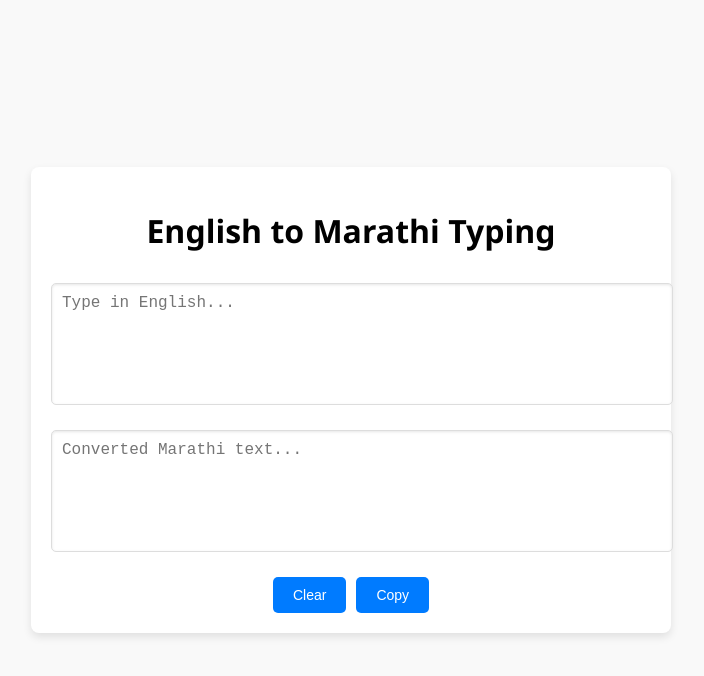
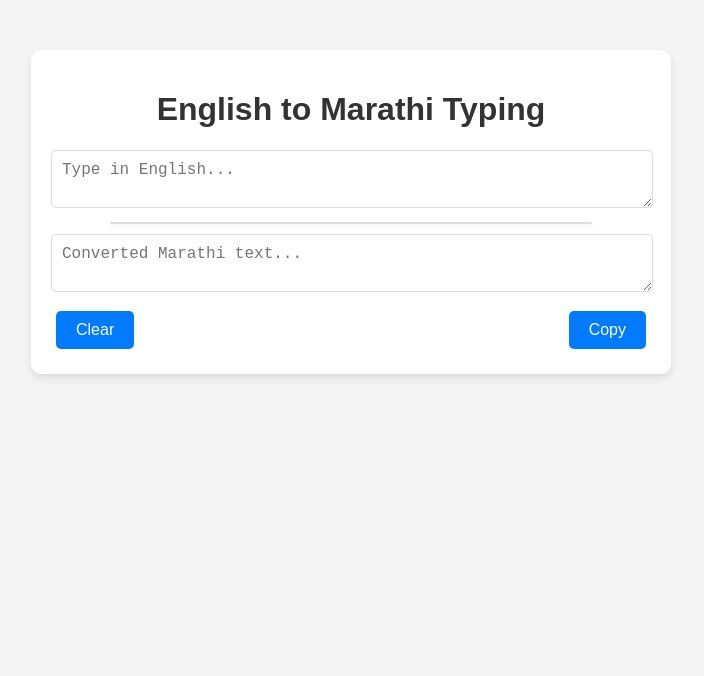
Before and after one commit to ArhanAnsari/English-to-Marathi-Typing, a plain HTML site: page index.html in a window 1280 px wide. Shown: the whole page, without its empty margins (289-993 px from the left). Drawn offline with Linux system fonts and the light colour scheme.

Commit message:
Update styles.css

```diff
--- a/styles.css
+++ b/styles.css
@@ -1,54 +1,72 @@
 /* styles.css */
+
 body {
-    font-family: 'Segoe UI', Tahoma, Geneva, Verdana, sans-serif;
-    background-color: #f9f9f9;
-    display: flex;
-    justify-content: center;
-    align-items: center;
-    height: 100vh;
+    font-family: Arial, sans-serif;
+    background-color: #f4f4f4;
     margin: 0;
+    padding: 0;
 }
 
 .container {
+    max-width: 600px;
+    margin: 50px auto;
+    padding: 20px;
     background-color: #fff;
-    padding: 20px;
-    border-radius: 8px;
+    border-radius: 10px;
     box-shadow: 0 4px 8px rgba(0, 0, 0, 0.1);
+}
+
+h1 {
     text-align: center;
-    max-width: 600px;
-    width: 90%;
+    color: #333;
 }
 
 textarea {
-    width: 100%;
-    height: 100px;
-    margin: 10px 0;
+    width: calc(100% - 20px);
     padding: 10px;
-    font-size: 16px;
+    margin-bottom: 10px;
     border: 1px solid #ddd;
     border-radius: 5px;
-    resize: none;
-    box-shadow: inset 0 1px 3px rgba(0, 0, 0, 0.1);
+    font-size: 16px;
+    resize: vertical;
 }
 
 .buttons {
     display: flex;
-    justify-content: center;
-    gap: 10px;
-    margin-top: 10px;
+    justify-content: space-between;
 }
 
 button {
     padding: 10px 20px;
-    font-size: 14px;
     border: none;
     border-radius: 5px;
+    background-color: #007bff;
+    color: white;
+    font-size: 16px;
     cursor: pointer;
-    background-color: #007bff;
-    color: #fff;
-    transition: background-color 0.3s ease;
+    margin: 5px;
 }
 
 button:hover {
     background-color: #0056b3;
 }
+
+.suggestion-box {
+    border: 1px solid #ddd;
+    background-color: #fff;
+    max-height: 100px;
+    overflow-y: auto;
+    width: 80%;
+    margin: 0 auto 10px auto;
+    border-radius: 5px;
+    box-shadow: 0 2px 5px rgba(0, 0, 0, 0.1);
+}
+
+.suggestion-item {
+    padding: 10px;
+    cursor: pointer;
+}
+
+.suggestion-item:hover {
+    background-color: #f0f0f0;
+}
```
